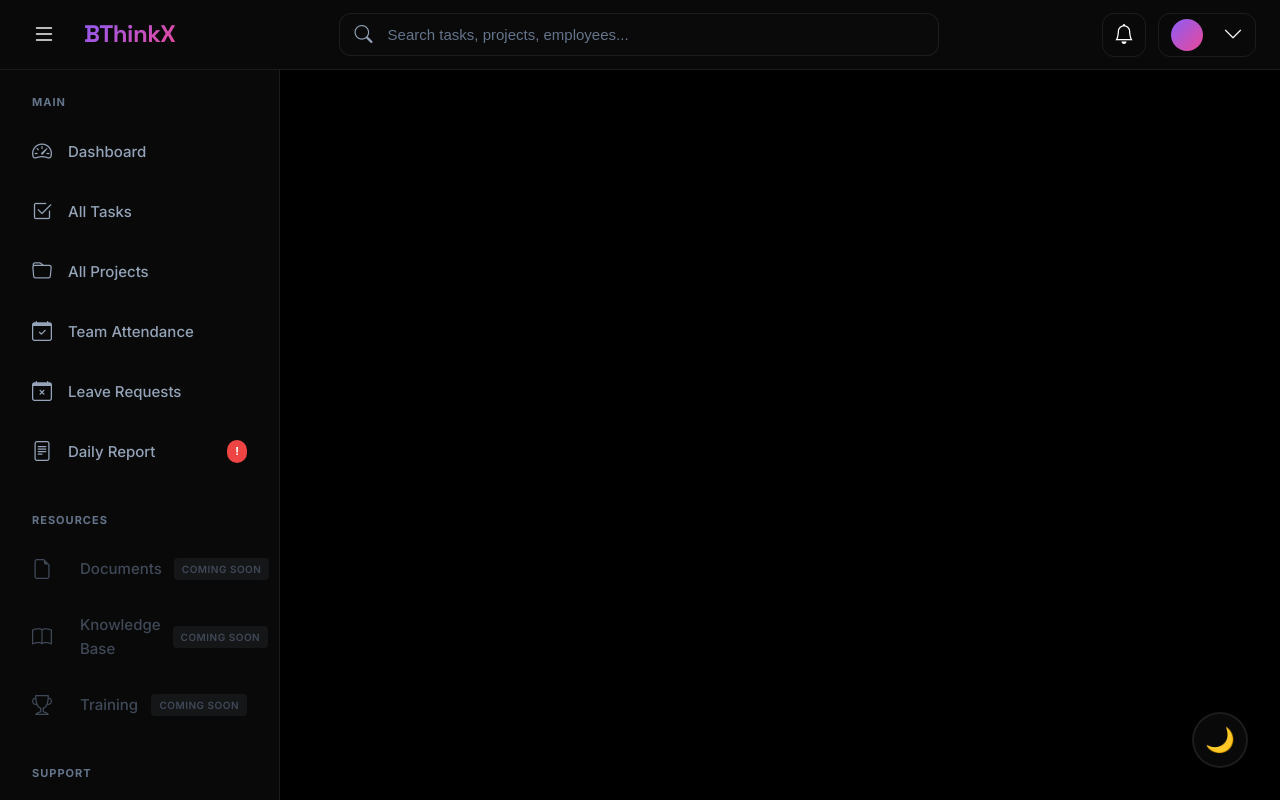
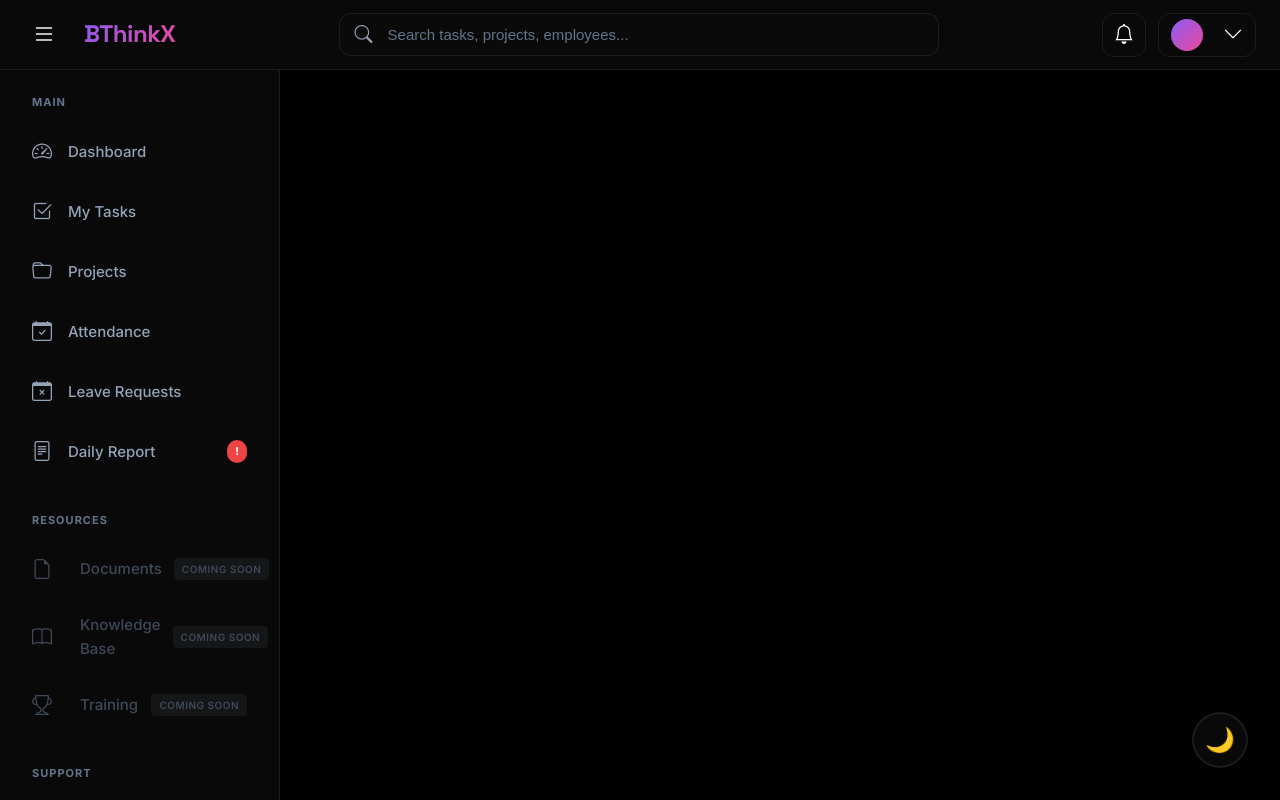
Before and after one commit to Achujozef/bthinkx, a Django app: template dev/templates/hr_base.html in a window 1280 px wide. Run offline with Django 5.2, Linux system fonts and the light colour scheme; the template is opened without the code that fills it, so the values that code supplies are empty.

Commit message:
hr side bar changed

```diff
--- a/dev/templates/hr_base.html
+++ b/dev/templates/hr_base.html
@@ -112,7 +112,6 @@
             </div>
         </div>
     </nav>
-
     <!-- Mobile Overlay (for sidebar) -->
     <div class="sidebar-overlay" id="sidebarOverlay"></div>
 
@@ -123,8 +122,8 @@
             <div class="nav-section">
                 <h3 class="nav-section-title">Main</h3>
                 <ul class="nav-menu">
-                    <li class="nav-menu-item {% if request.resolver_match.url_name == 'hr_dashboard' %}active{% endif %}">
-                        <a href="{% url 'hr_dashboard' %}" class="nav-link">
+                    <li class="nav-menu-item {% if request.resolver_match.url_name == 'employee_dashboard' %}active{% endif %}">
+                        <a href="{% url 'employee_dashboard' %}" class="nav-link">
                             <i class="bi bi-speedometer2"></i>
                             <span>Dashboard</span>
                         </a>
@@ -132,7 +131,7 @@
                     <li class="nav-menu-item {% if 'tasks' in request.path %}active{% endif %}">
                         <a href="{% url 'my_tasks' %}" class="nav-link">
                             <i class="bi bi-check2-square"></i>
-                            <span>All Tasks</span>
+                            <span>My Tasks</span>
                             {% if task_stats.todo > 0 %}
                             <span class="badge-mini">{{ task_stats.todo }}</span>
                             {% endif %}
@@ -141,13 +140,13 @@
                     <li class="nav-menu-item {% if 'projects' in request.path %}active{% endif %}">
                         <a href="{% url 'my_projects' %}" class="nav-link">
                             <i class="bi bi-folder"></i>
-                            <span>All Projects</span>
+                            <span>Projects</span>
                         </a>
                     </li>
                     <li class="nav-menu-item {% if 'attendance' in request.path %}active{% endif %}">
-                        <a href="{% url 'team_attendance' %}" class="nav-link">
+                        <a href="{% url 'my_attendance' %}" class="nav-link">
                             <i class="bi bi-calendar-check"></i>
-                            <span>Team Attendance</span>
+                            <span>Attendance</span>
                         </a>
                     </li>
                     <li class="nav-menu-item {% if 'leaves' in request.path %}active{% endif %}">
```
